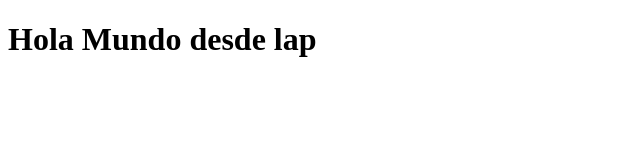
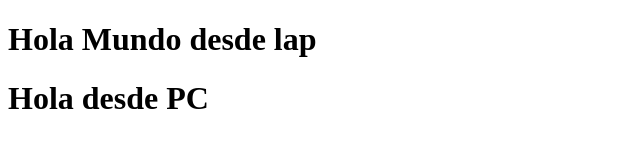
Before and after one commit to Fernando-Acosta818/git-test, a plain HTML site: page index.html in a window 1280 px wide. Shown: the whole page, without its empty margins (0-640 px from the left). Drawn offline with Linux system fonts and the light colour scheme.

Commit message:
segundo cambio desde PC

```diff
--- a/index.html
+++ b/index.html
@@ -4,9 +4,10 @@
     <meta charset="UTF-8">
     <meta http-equiv="X-UA-Compatible" content="IE=edge">
     <meta name="viewport" content="width=device-width, initial-scale=1.0">
-    <title>Titulo en Lap</title>
+    <title>Titulo en PC parte 2</title>
 </head>
 <body>
     <h1>Hola Mundo desde lap</h1>
+    <h1>Hola desde PC</h1>
 </body>
 </html>
```
